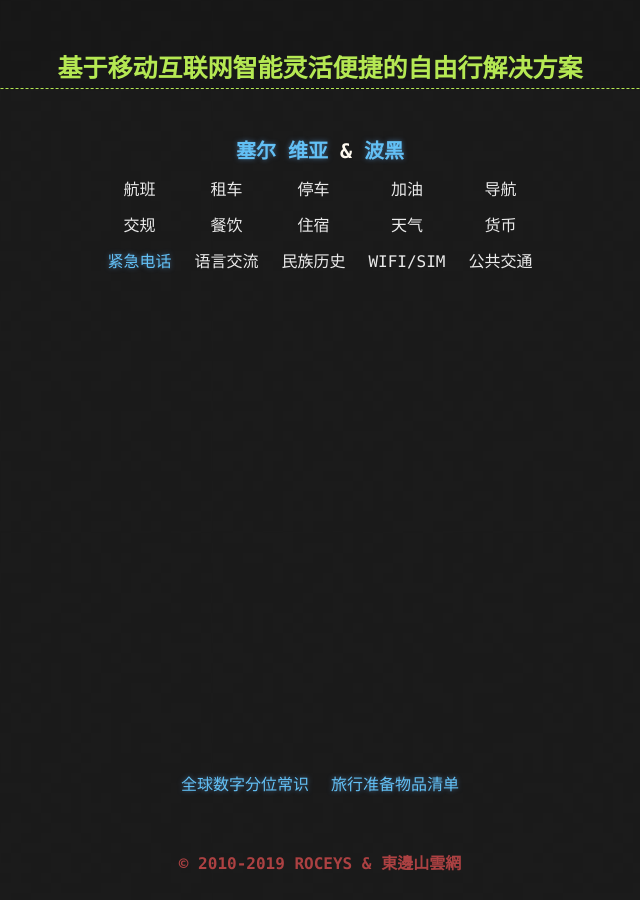
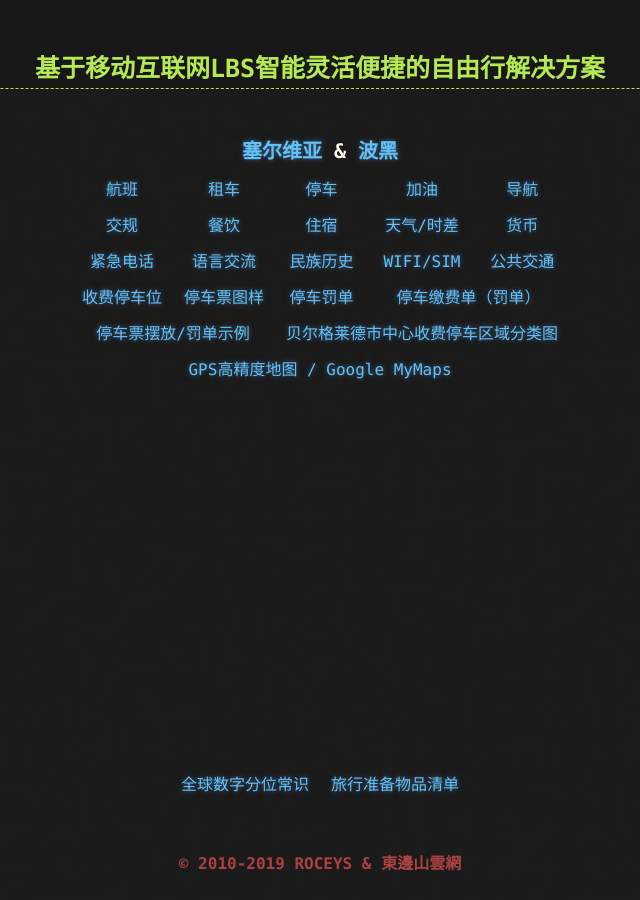
Before and after one commit to roceys/roceys.github.io, a Jekyll site: the page built from travel.md, in a window 1280 px wide. Shown: the whole page, without its empty margins (320-960 px from the left). Built offline with Jekyll 4.4.1, drawn with Linux system fonts in a browser that asks for light colours; nearby versions of some CDN libraries; comment, search, counter and statistics services are not loaded.

Commit message:
serbia all push.

```diff
--- a/_config.yml
+++ b/_config.yml
@@ -8,7 +8,7 @@ markdown: kramdown
 travel: 基于移动互联网智能灵活便捷的自由行解决方案 - ROCEYS东边山云网
 domain: https://roceys.cn
 timezone: Asia/Shanghai
-cdn: https://cdn.jsdelivr.net/gh/roceys/static@1.2
+cdn: https://cdn.jsdelivr.net/gh/roceys/static@2.2
 
 
 #pic
--- a/_layouts/travel.html
+++ b/_layouts/travel.html
@@ -8,7 +8,7 @@
     <meta name="description" content="基于移动互联网智能灵活便捷的自由行解决方案 - Roceys东边山云网">
     <meta name="apple-mobile-web-app-title" content="基于移动互联网智能灵活便捷的自由行解决方案 - Roceys东边山云网">
     <meta property="og:type" content="h5"/>
-    <meta property="og:title" content="基于移动互联网智能灵活便捷的自由行解决方案 - Roceys东边山云网">
+    <meta property="og:title" content="基于移动互联网LBS智能灵活便捷的自由行解决方案 - Roceys东边山云网">
     <meta property="og:description" content="塞尔维亚&波黑全网最佳攻略 附景点餐饮酒店GPS精确调节方法">
     <!-- <meta property="og:image" content="http://roceys.cn/assets/images/favicon.ico">
      <meta property="og:url" content="http://roceys.cn/travel">-->
@@ -25,7 +25,7 @@
         }
 
         table#country {
-            width: 450px;
+            width: 500px;
             margin: auto;
         }
 
@@ -52,7 +52,7 @@
         }
 
         footer, header {
-            min-width: 450px;
+            min-width: 500px;
         }
 
     </style>
@@ -69,35 +69,48 @@
 </head>
 <body>
 <header>
-    <div class="container">基于移动互联网智能灵活便捷的自由行解决方案</div>
+    <div class="container">基于移动互联网LBS智能灵活便捷的自由行解决方案</div>
 </header>
 <div class="txt" id="main">
     <table id="country">
         <tr>
             <td colspan="5" class="city">
-                <a href="http://wx2.sinaimg.cn/large/9cd3e769gy1g6h4bjokc4j213t0u0dqo.jpg">塞尔</a>
-                <a href="https://i.loli.net/2019/08/30/3mdWs5gyCT7aZti.jpg">维亚</a> & <a href="{{site.cdn}}/img/travel/201908300505.jpg">波黑</a></td>
+                <a href="{{site.cdn}}/img/travel/201908300505.jpg">塞尔维亚</a> & <a href="{{site.cdn}}/img/travel/201908300505.jpg">波黑</a></td>
         </tr>
         <tr>
-            <td>航班</td>
-            <td>租车</td>
-            <td>停车</td>
-            <td>加油</td>
-            <td>导航</td>
+            <td><a href="{{site.cdn}}/img/travel/航班水印版微信图片_20190905144559.png">航班</a></td>
+            <td><a href="{{site.cdn}}/img/travel/租车水印版微信图片_20190905143050.png">租车</a></td>
+            <td><a href="{{site.cdn}}/img/travel/停车水印版微信图片_20190905142826.png">停车</a></td>
+            <td><a href="{{site.cdn}}/img/travel/航班水印版微信图片_20190905144559.png">加油</a></td>
+            <td><a href="{{site.cdn}}/img/travel/导航水印版微信图片_20190905144959.png">导航</a></td>
         </tr>
         <tr>
-            <td>交规</td>
-            <td>餐饮</td>
-            <td>住宿</td>
-            <td>天气</td>
-            <td>货币</td>
+            <td><a href="{{site.cdn}}/img/travel/当地交规水印版微信图片_20190905142303.png">交规</a></td>
+            <td><a href="{{site.cdn}}/img/travel/餐饮水印版微信图片_20190905141859.png">餐饮</a></td>
+            <td><a href="{{site.cdn}}/img/travel/住宿水印版微信图片_20190905141605.png">住宿</a></td>
+            <td><a href="{{site.cdn}}/img/travel/天气时差水印版微信图片_20190905144620.png">天气/时差</a></td>
+            <td><a href="{{site.cdn}}/img/travel/货币支付水印版微信图片_20190905143341.png">货币</a></td>
         </tr>
         <tr>
-            <td><a href="http://ws2.sinaimg.cn/large/9cd3e769gy1g6h29vtkbpj208j04ujrb.jpg">紧急电话</a></td>
-            <td>语言交流</td>
-            <td>民族历史</td>
-            <td>WIFI/SIM</td>
-            <td>公共交通</td>
+           <!-- <td><a href="http://ws2.sinaimg.cn/large/9cd3e769gy1g6h29vtkbpj208j04ujrb.jpg">紧急电话</a></td>-->
+            <td><a href="{{site.cdn}}/img/travel/紧急电话水印版微信图片_20190905144637.png">紧急电话</a></td>
+            <td><a href="{{site.cdn}}/img/travel/语言交流水印版微信图片_20190905141237.png">语言交流</a></td>
+            <td><a href="{{site.cdn}}/img/travel/民族历史水印版微信图片_20190905144202.png">民族历史</a></td>
+            <td><a href="{{site.cdn}}/img/travel/WifiSim卡水印版微信图片_20190905143947.png">WIFI/SIM</a></td>
+            <td><a href="{{site.cdn}}/img/travel/交通出行水印版微信图片_20190905143725.png">公共交通</a></td>
+        </tr>
+        <tr>
+            <td><a href="{{site.cdn}}/img/travel/塞尔维亚停车各类区域指示牌及说明水印版微信图片_20190905135654.png">收费停车位</a></td>
+            <td><a href="{{site.cdn}}/img/travel/停车票参考水印版微信图片_20190905140500.png">停车票图样</a></td>
+            <td><a href="{{site.cdn}}/img/travel/塞尔维亚停车罚单1000RSD水印版微信图片_20190904232726.png">停车罚单</a></td>
+            <td colspan="2"><a href="{{site.cdn}}/img/travel/塞尔维亚sobotica景区停车缴费单水印版微信图片_20190905025149.png">停车缴费单（罚单）</a></td>
+        </tr>
+        <tr>
+            <td colspan="2"><a href="{{site.cdn}}/img/travel/罚单缴费单摆放位置及停车场自助刷卡缴费机水印版微信图片_20190905091028.png">停车票摆放/罚单示例</a></td>
+            <td colspan="3"><a href="{{site.cdn}}/img/travel/水印版塞尔维亚贝尔格莱德区域停车划分图微信图片_20190905084421.png">贝尔格莱德市中心收费停车区域分类图</a></td>
+        </tr>
+        <tr>
+            <td colspan="5"><a href="{{site.cdn}}/img/travel/maps">GPS高精度地图 / Google MyMaps</a></td>
         </tr>
     </table>
     <br>
@@ -106,10 +119,9 @@
     <div style="text-align: center;">
         <table style="margin: auto;">
             <tr>
-                <td style="text-align: right;"><a href="https://i.loli.net/2019/08/30/nvcXMUoCPH8Qrzb.png">全球数字分位常识</a>
+                <td style="text-align: right;"><a href="{{site.cdn}}/img/travel/全球数字货币分位QQ图片20190828191505.png">全球数字分位常识</a>
                 </td>
-                <td style="text-align: left;"><a
-                        href="https://ws2.sinaimg.cn/large/672f3a16gy1g6h35j50x3j20gb0ipabi.jpg">旅行准备物品清单</a></td>
+                <td style="text-align: left;"><a href="{{site.cdn}}/img/travel/旅行物品清单水印版微信图片_20190904100318.png">旅行准备物品清单</a></td>
             </tr>
         </table>
     </div>
```
Also changed, not shown: 404.md (added, +8 -0 lines), 500.md (added, +8 -0 lines), 2 other files.
